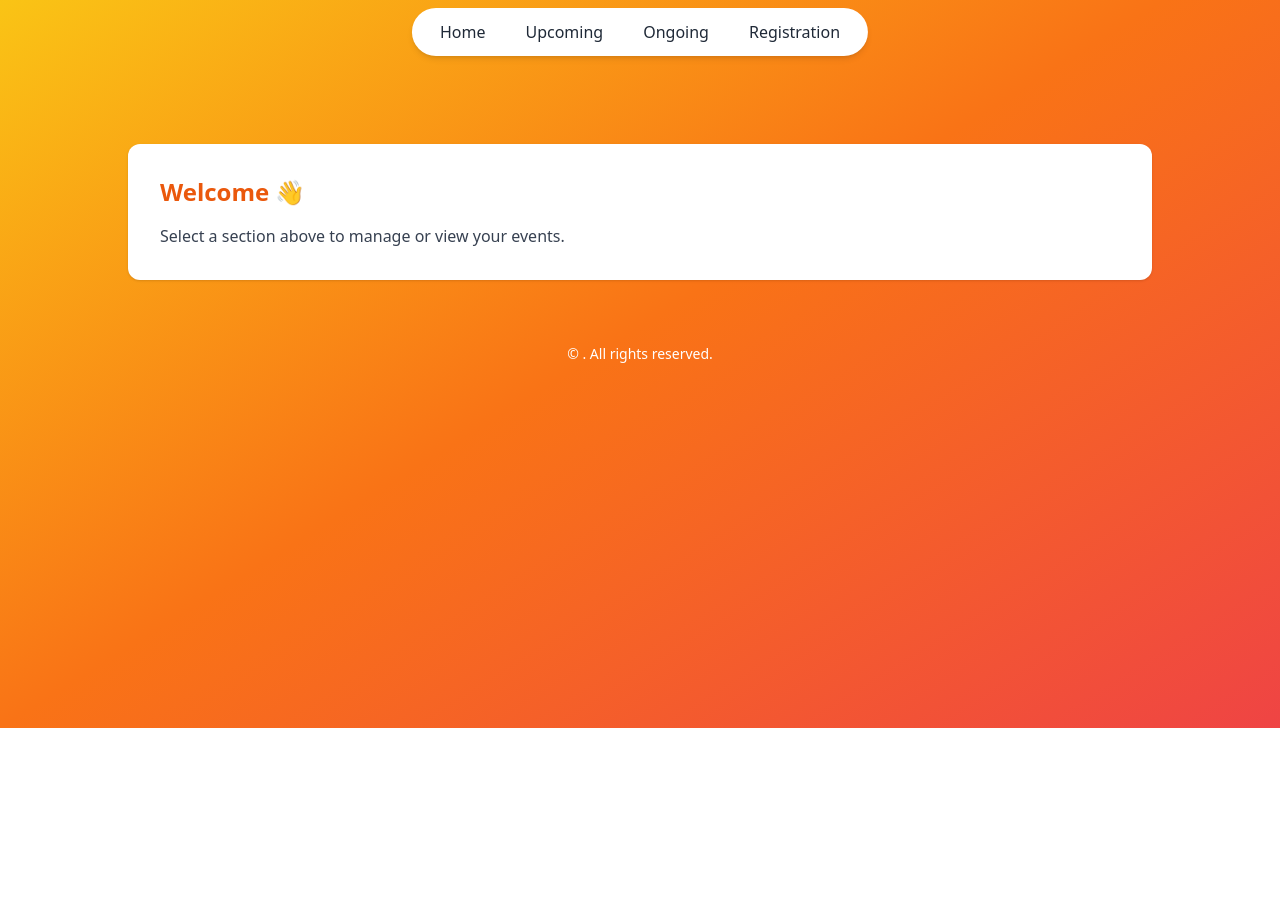
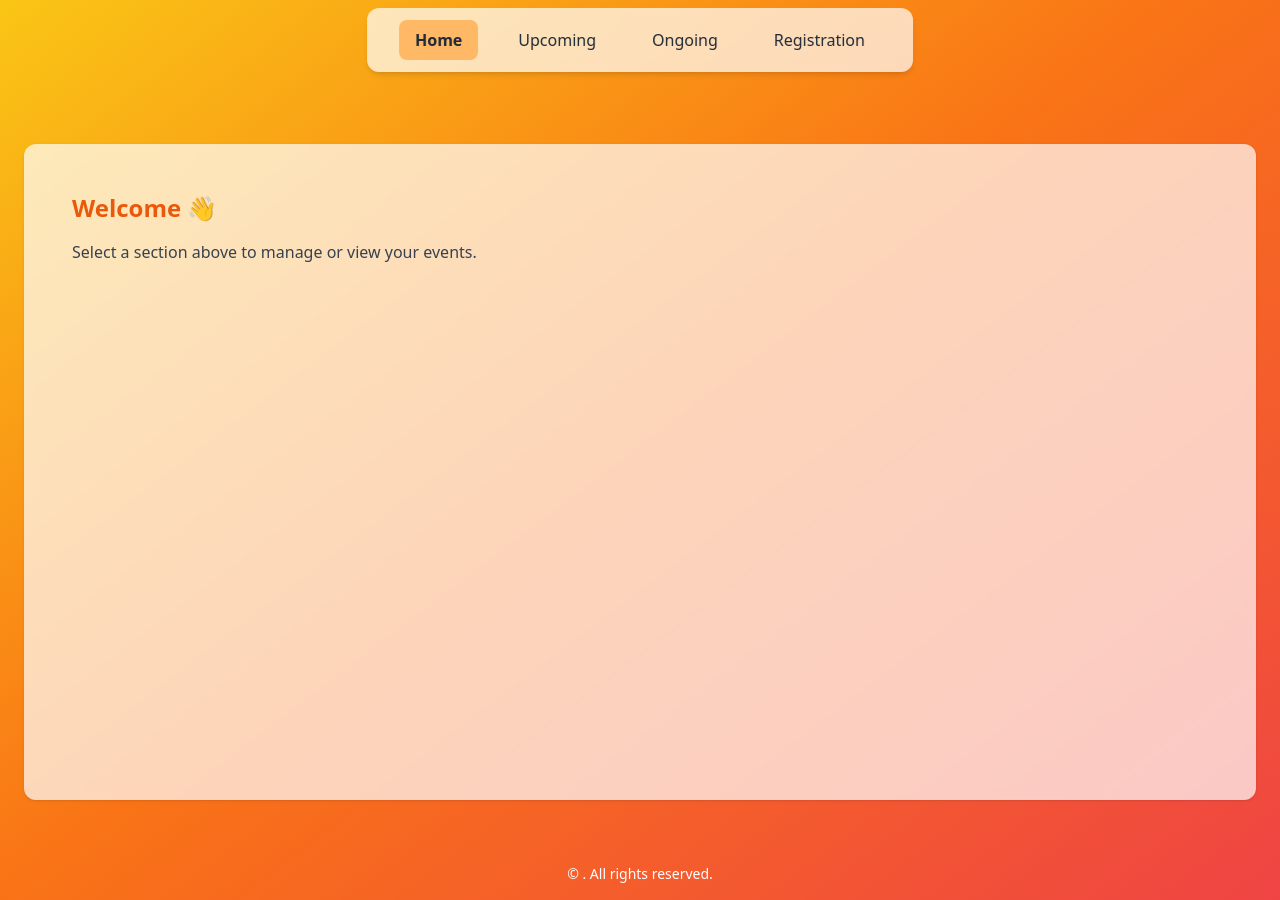
Before and after one commit to joel909/Zync, a Flask app: page / in a window 1280 px wide. Shown: the part 72-972 px from the top of the page. Before the commit the page ends 800 px from the top, so only its background shows below. Run offline with Flask 3, Linux system fonts and the light colour scheme; some libraries are stand-ins or nearby versions.

Commit message:
Update home.html

```diff
--- a/templates/home.html
+++ b/templates/home.html
@@ -4,12 +4,28 @@
   <meta charset="UTF-8" />
   <title>Home</title>
   <script src="https://cdn.tailwindcss.com"></script>
+
   <style>
-    .tab-active {
-      @apply bg-orange-100 text-orange-600 font-semibold;
-    }
-  </style>
+  .tab-button {
+    padding: 0.5rem 1rem; /* py-2 px-4 */
+    border-radius: 0.5rem; /* rounded */
+    background-color: transparent;
+    transition: background-color 0.2s ease-in-out;
+    color: inherit;
+  }
+
+  .tab-button:hover {
+    background-color: #ffb866; /* Richer orange */
+  }
+
+  .tab-active {
+    background-color: #ffb866; /* Same as hover */
+    font-weight: 600;
+  }
+</style>
+
 </head>
+
 <body class="min-h-screen bg-gradient-to-br from-yellow-400 via-orange-500 to-red-500 font-sans text-gray-800">
 
   <!-- Header -->
@@ -21,16 +37,16 @@
   </header>
 
   <!-- Floating Tab Bar -->
-  <div class="fixed top-20 left-1/2 transform -translate-x-1/2 z-50 bg-white px-4 py-2 rounded-full shadow-md flex space-x-4">
-    <button id="tab-home" onclick="showTab('home')" class="px-3 py-1 rounded transition">Home</button>
-    <button id="tab-upcoming" onclick="showTab('upcoming')" class="px-3 py-1 rounded transition">Upcoming</button>
-    <button id="tab-ongoing" onclick="showTab('ongoing')" class="px-3 py-1 rounded transition">Ongoing</button>
-    <button id="tab-registration" onclick="showTab('registration')" class="px-3 py-1 rounded transition">Registration</button>
+  <div class="fixed top-20 left-1/2 transform -translate-x-1/2 z-50 bg-white/70 backdrop-blur-sm px-8 py-3 rounded-xl shadow-md flex space-x-6">
+    <button id="tab-home" onclick="showTab('home')" class="tab-button">Home</button>
+    <button id="tab-upcoming" onclick="showTab('upcoming')" class="tab-button">Upcoming</button>
+    <button id="tab-ongoing" onclick="showTab('ongoing')" class="tab-button">Ongoing</button>
+    <button id="tab-registration" onclick="showTab('registration')" class="tab-button">Registration</button>
   </div>
 
   <!-- Content Section -->
   <main class="pt-36 px-6">
-    <div class="max-w-5xl mx-auto bg-white rounded-xl p-8 shadow transition-all">
+    <div class="max-w-7xl mx-auto bg-white/70 backdrop-blur-sm rounded-xl p-12 shadow min-h-[calc(100vh-9rem)] transition-all">
 
       <!-- Home -->
       <div id="content-home" class="tab-content">
@@ -67,6 +83,7 @@
           Register Now
         </a>
       </div>
+
     </div>
   </main>
 
@@ -89,5 +106,6 @@
 
     document.addEventListener("DOMContentLoaded", () => showTab('home'));
   </script>
+
 </body>
 </html>
```
